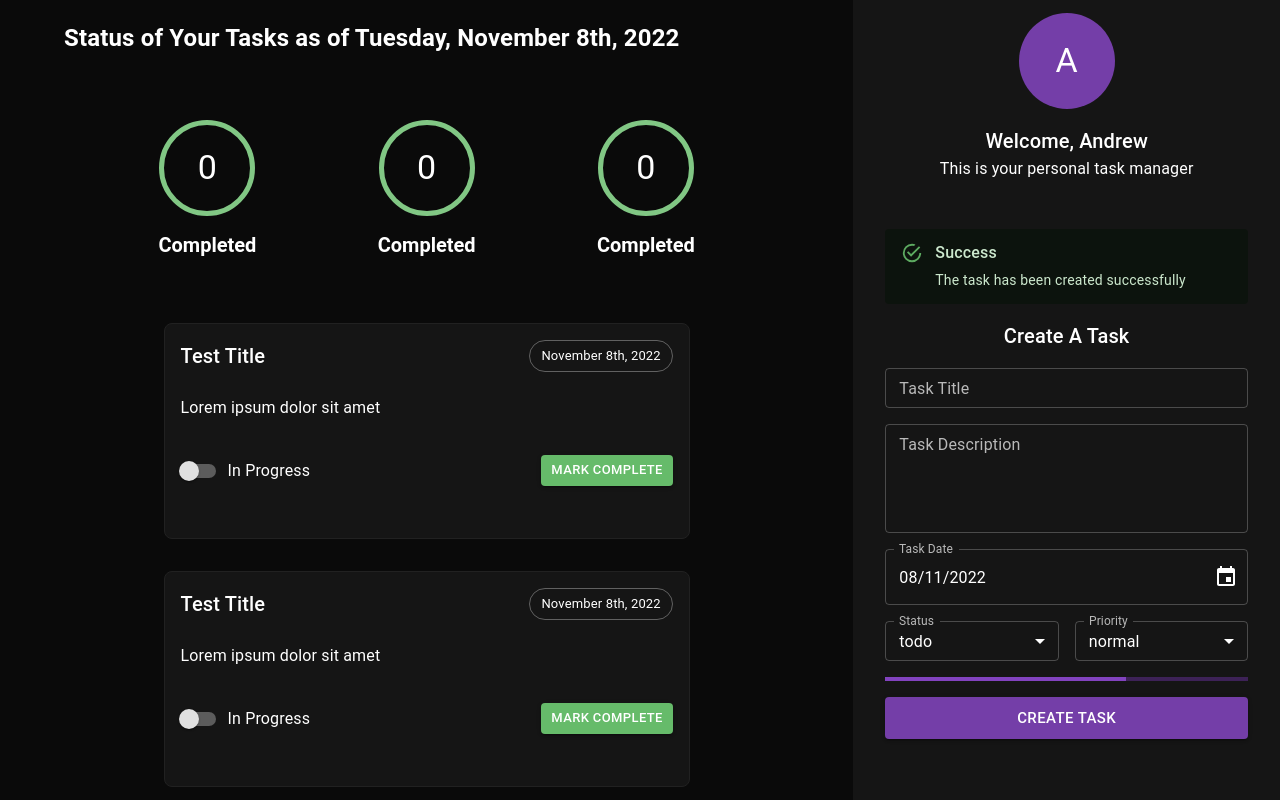
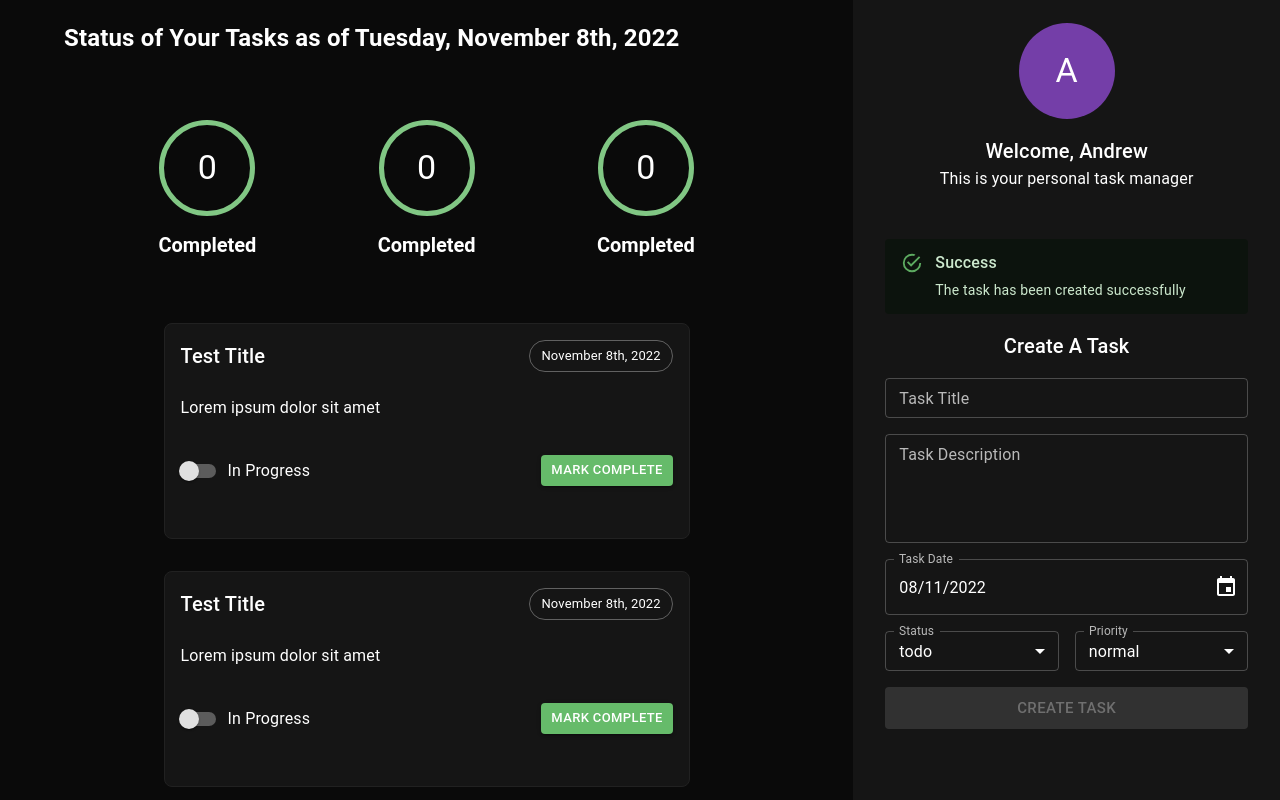
Before and after one commit to atmason90/task-manager, a React (Create React App) app in the folder task-manager/: page / in a window 1280 px wide. Shown: the top 800 px of the page. Built offline with nearby package versions, Linux system fonts and the light colour scheme.

Commit message:
manage loading states in createTaskForm component

```diff
--- a/task-manager/src/components/createTaskForm/createTaskForm.tsx
+++ b/task-manager/src/components/createTaskForm/createTaskForm.tsx
@@ -64,15 +64,18 @@ export const CreateTaskForm: FC = (): ReactElement => {
                 {/* Title of task */}
                 <TaskTitleField
                     onChange={(e) => setTitle(e.target.value)}
+                    disabled={createTaskMutation.isLoading}
                 />
                 {/* Task Description */}
                 <TaskDescriptionField
                     onChange={(e) => setDescription(e.target.value)}
+                    disabled={createTaskMutation.isLoading}
                 />
                 {/* Date */}
                 <TaskDateField
                     value={date}
                     onChange={(date) => setDate(date)}
+                    disabled={createTaskMutation.isLoading}
                 />
                 <Stack direction='row' spacing={2}>
                     {/* Task Status & Priority */}
@@ -80,6 +83,7 @@ export const CreateTaskForm: FC = (): ReactElement => {
                         label='Status'
                         name='status'
                         value={status}
+                        disabled={createTaskMutation.isLoading}
                         onChange={(e) => setStatus(e.target.value as string)}
                         items={[
                             {
@@ -95,6 +99,7 @@ export const CreateTaskForm: FC = (): ReactElement => {
                         label='Priority'
                         name='priority'
                         value={priority}
+                        disabled={createTaskMutation.isLoading}
                         onChange={(e) => setPriority(e.target.value as string)}
                         items={[
                             {
@@ -112,8 +117,15 @@ export const CreateTaskForm: FC = (): ReactElement => {
                         ]}
                     />
                 </Stack>
-                <LinearProgress />
+                {createTaskMutation.isLoading && <LinearProgress />}
                 <Button
+                    disabled={
+                        !title ||
+                        !description ||
+                        !date ||
+                        !status ||
+                        !priority
+                    }
                     onClick={createTaskHandler}
                     variant='contained'
                     size='large'
```
